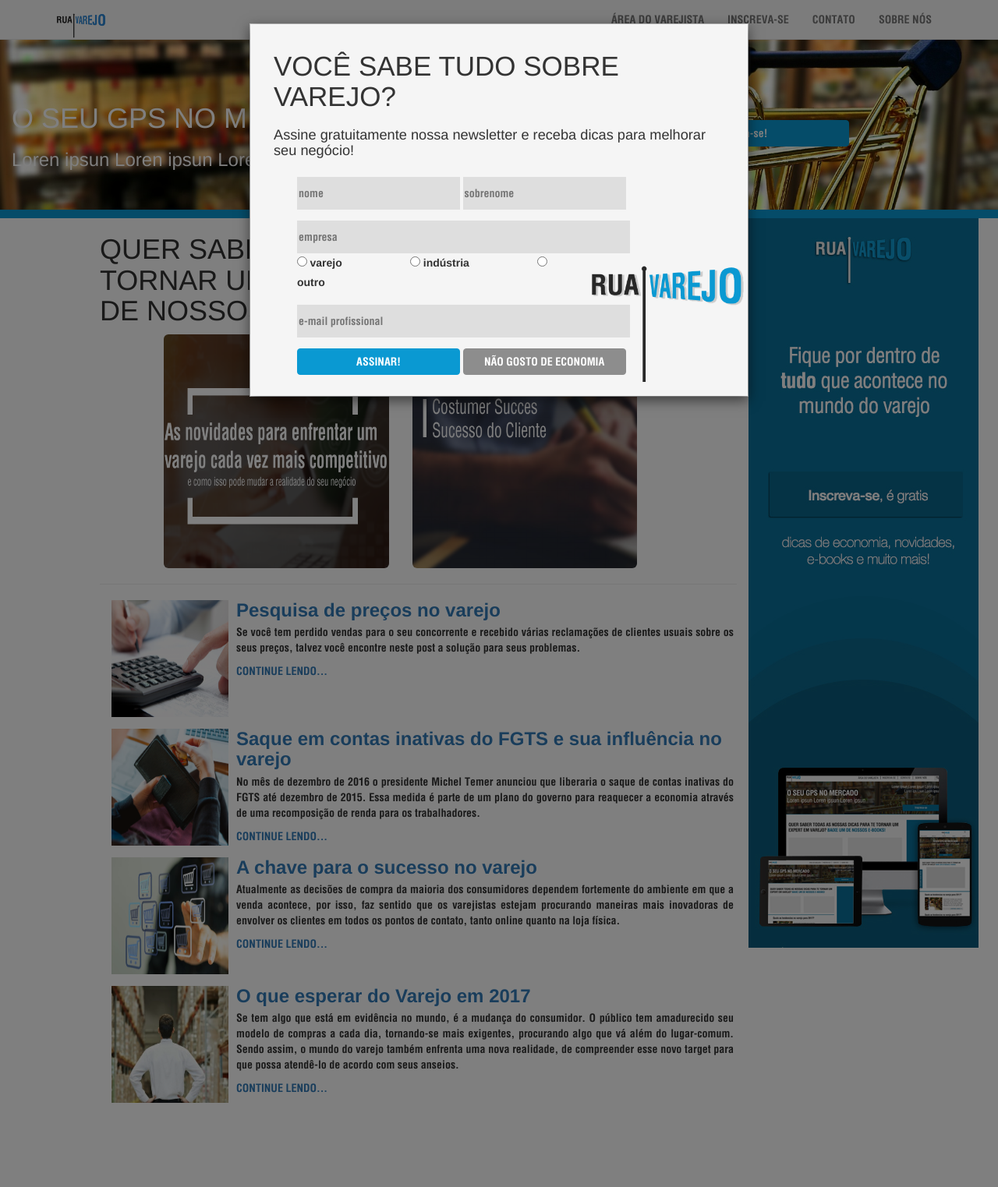
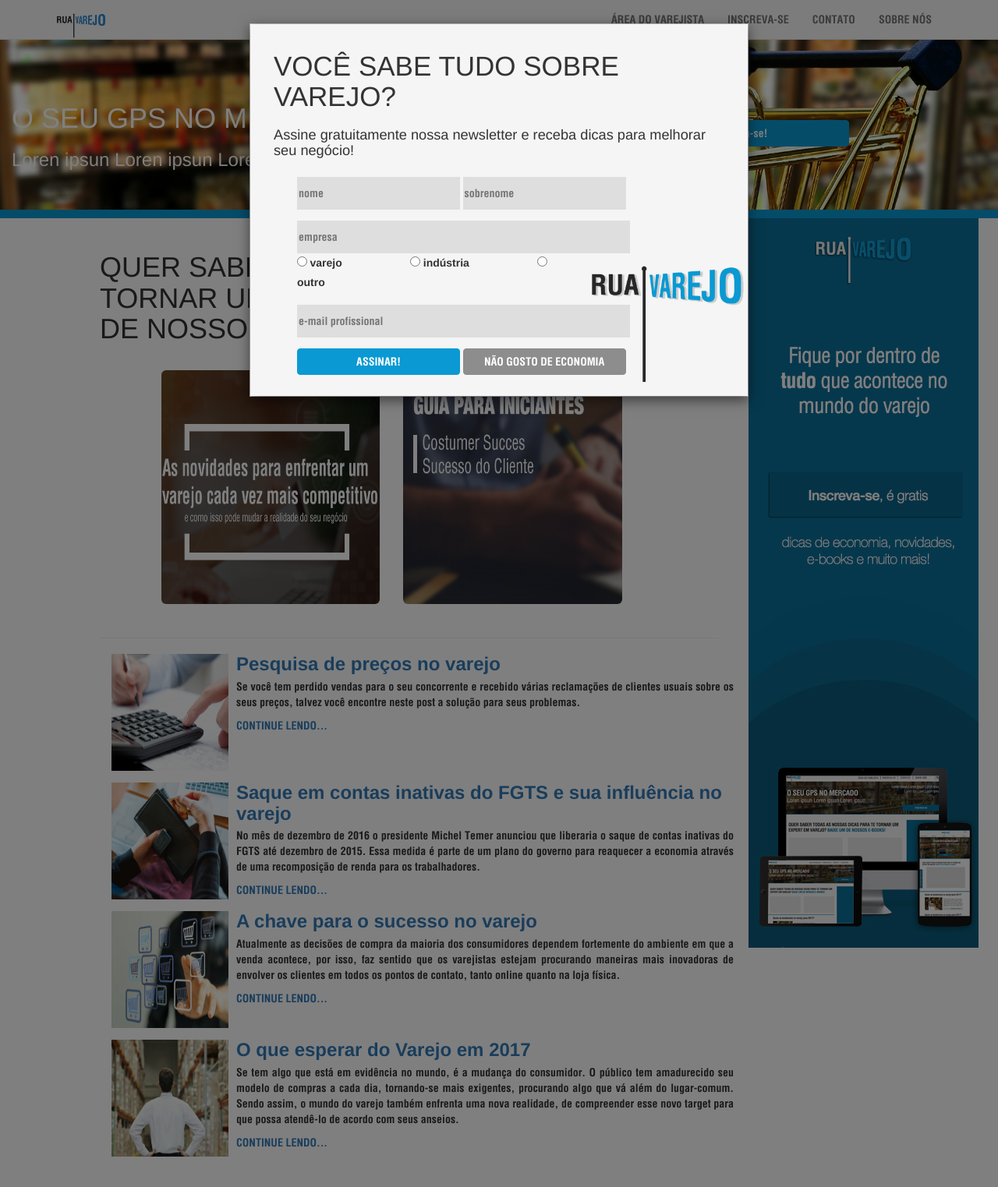
Before and after one commit to GamaEmMim/ruaVarejo, a PHP site: page / in a window 1280 px wide. Shown: the top 1523 px of the page at 78% size. Run offline with PHP 8.4, Linux system fonts and the light colour scheme.

Commit message:
paddings e quebra na index

```diff
--- a/index.php
+++ b/index.php
@@ -16,9 +16,11 @@
     <?php require(__DIR__."/components/page_header.html");?>
 
       <!--Posts e divulgação de ebook-->
-      <div class="col-md-9" style="padding-left: 10%">
+      <div class="col-md-9" style="padding-left: 10%; padding-right: 3%">
 
+        <h6>&nbsp;</h6>
         <h1>QUER SABER TODAS AS DICAS PARA SE TORNAR UM EXPERT EM VAREJO? BAIXE UM DE NOSSOS E-BOOKS!</h1>
+        <h6>&nbsp;</h6>
         <div class="row" style="padding-left: 10%">
           <div class="col-md-5">
             <img class="img-rounded" style="width: 100%; height: 300px" src="/images/ebook1.png">
@@ -27,6 +29,7 @@
             <img class="img-rounded" style="width: 100%; height: 300px" src="/images/ebook2.png">
           </div>
         </div>
+        <h6>&nbsp;</h6>
 
         <hr class="divisor">
 
```
